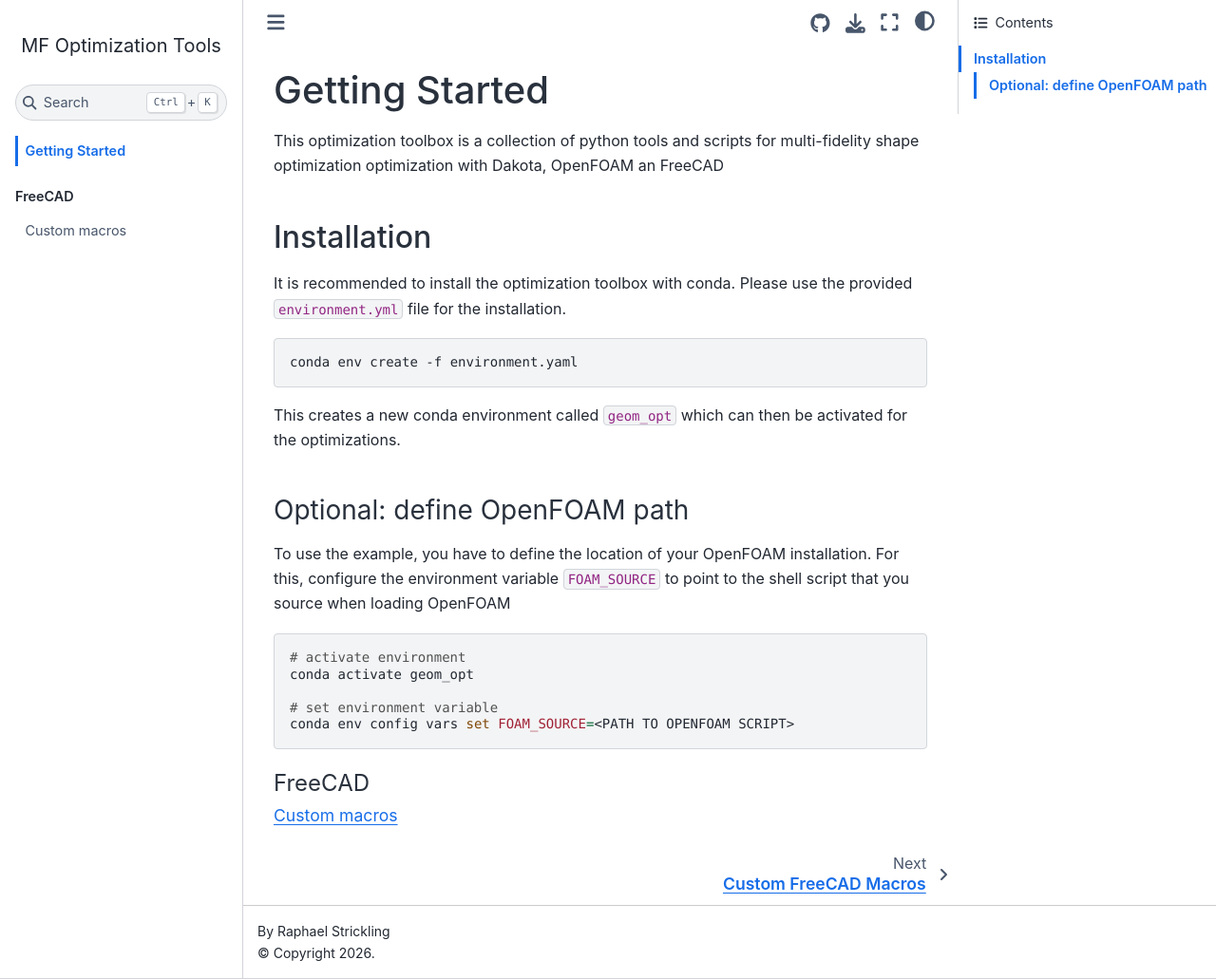
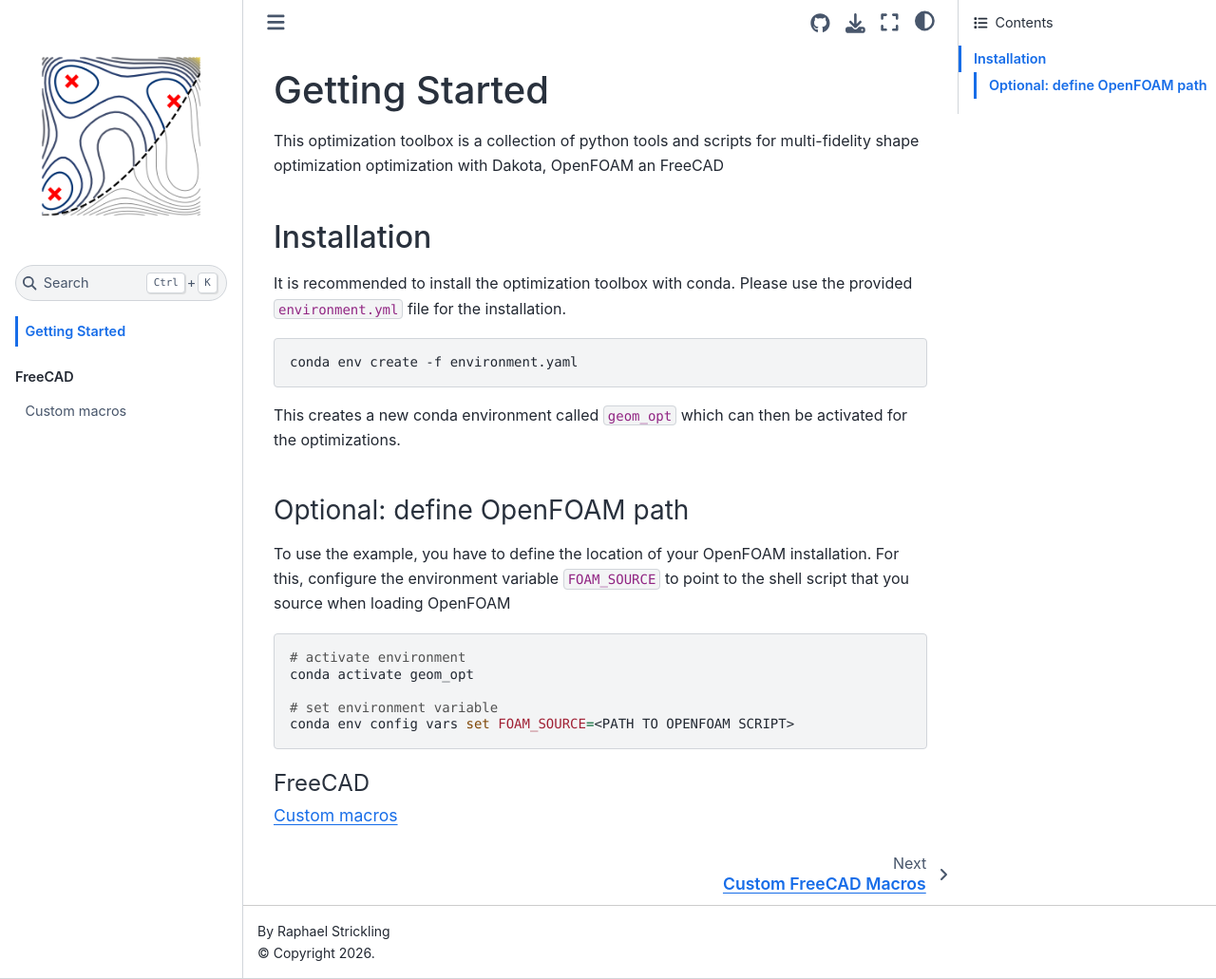
Before and after one commit to raphStrickling/MFoptimizationTools, a Jupyter Book: the page built from doc/content/00_intro/intro.md, in a window 1280 px wide and 1031 px high. Shown: the whole window at 95% size. Built offline with Jupyter Book 1.0.4 settings and Sphinx 7.4.7 and the Sphinx Book theme 1.1.4, drawn with Linux system fonts in a browser that asks for light colours; pages that are not in the unit, such as notebooks, are missing from menus.

Commit message:
doc: update logo file format

```diff
--- a/doc/_config.yml
+++ b/doc/_config.yml
@@ -3,7 +3,7 @@
 
 title: MF Optimization Tools
 author: Raphael Strickling
-logo: content/figures/logo.tiff
+logo: content/figures/logo.png
 copyright: "2026"
 
 exclude_patterns: [build, .DS_Store]
```
Also changed, not shown: doc/content/figures/logo.png (added), 1 other file.
